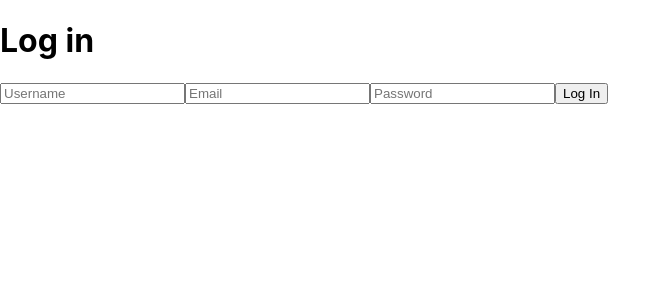
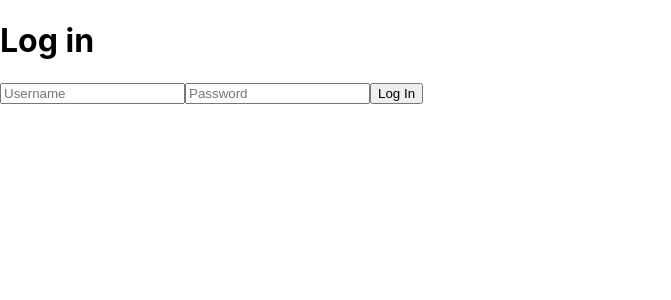
Before and after one commit to asiaellis5/pern-twitter, a React (Create React App) app in the folder client/: page /login in a window 1280 px wide. Shown: the top 300 px of the page, without its empty margins (0-671 px from the left). Built offline with nearby package versions, Linux system fonts and the light colour scheme; the HTML template or start-up script is replaced by a standard one.

Commit message:
added authentication into the front end

```diff
--- a/client/src/components/LogInPage/loginPage.js
+++ b/client/src/components/LogInPage/loginPage.js
@@ -1,5 +1,4 @@
 import React, { useState } from "react";
-import { Link } from "react-router-dom";
 import auth from './../../auth'
 
 const LogInPage = (props) => {
@@ -7,19 +6,32 @@ const LogInPage = (props) => {
   const [username, setUsername] = useState("");
   const [password, setPassword] = useState("");
 
+  const onSubmitForm = async (e) => {
+    e.preventDefault();
+    try {
+      const body = { password: password };
+      const response = await fetch(`http://localhost:5000/users/${username}`, {
+        method: "POST",
+        headers: { "Content-Type": "application/json" },
+        body: JSON.stringify(body),
+      });
+
+      // window.location = "/home";
+    } catch (error) {
+      console.error(error.message);
+    }
+    auth.signIn(() => {
+      props.history.push("/home");
+    });
+  }
+
   return (
     <div className="login-container">
       <h1 className="text-center mt-5">Log in</h1>
-      <form className="d-flex mt-5">
+      <form className="d-flex mt-5" onSubmit={onSubmitForm}>
         <input type="text" className="form-control" placeholder="Username" onChange={(event) => setUsername(event.target.value)} />
-        <input type="text" className="form-control" placeholder="Email" onChange={(event) => setEmail(event.target.value)} />
         <input type="text" className="form-control" placeholder="Password" onChange={(event) => setPassword(event.target.value)} />
         <button
-          onClick={() => {
-            auth.signIn(() => {
-              props.history.push("/home");
-            });
-          }}
           className="btn btn-success"
         >
           Log In
--- a/client/src/components/SignUpPage/signUpPage.js
+++ b/client/src/components/SignUpPage/signUpPage.js
@@ -8,9 +8,7 @@ const SignUpPage = (props) => {
 
   const onSubmitForm = async (e) => {
     e.preventDefault();
-    auth.signIn(() => {
-      props.history.push("/home");
-    });
+
     try {
       const body = { email: email, username: username, password: password };
       const response = await fetch("http://localhost:5000/users", {
@@ -18,10 +16,14 @@ const SignUpPage = (props) => {
         headers: { "Content-Type": "application/json" },
         body: JSON.stringify(body),
       });
+
       // window.location = "/home";
     } catch (error) {
       console.error(error.message);
     }
+    auth.signIn(() => {
+      props.history.push("/home");
+    });
   };
 
 
```
Also changed, not shown: 1 other file (tests, documents, lock files or other folders).
